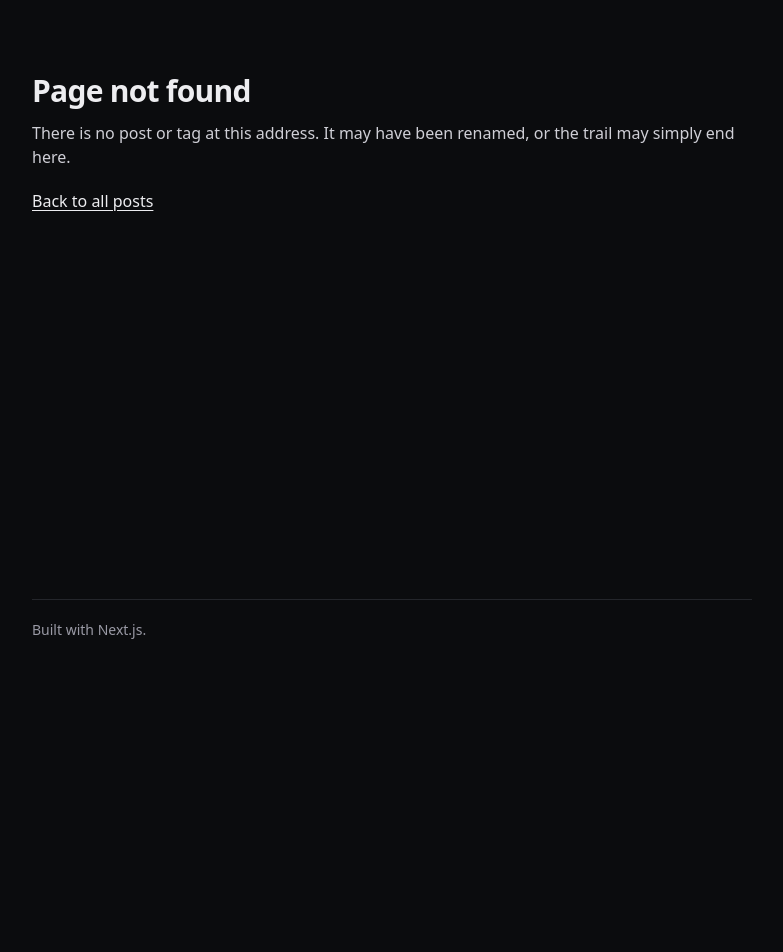
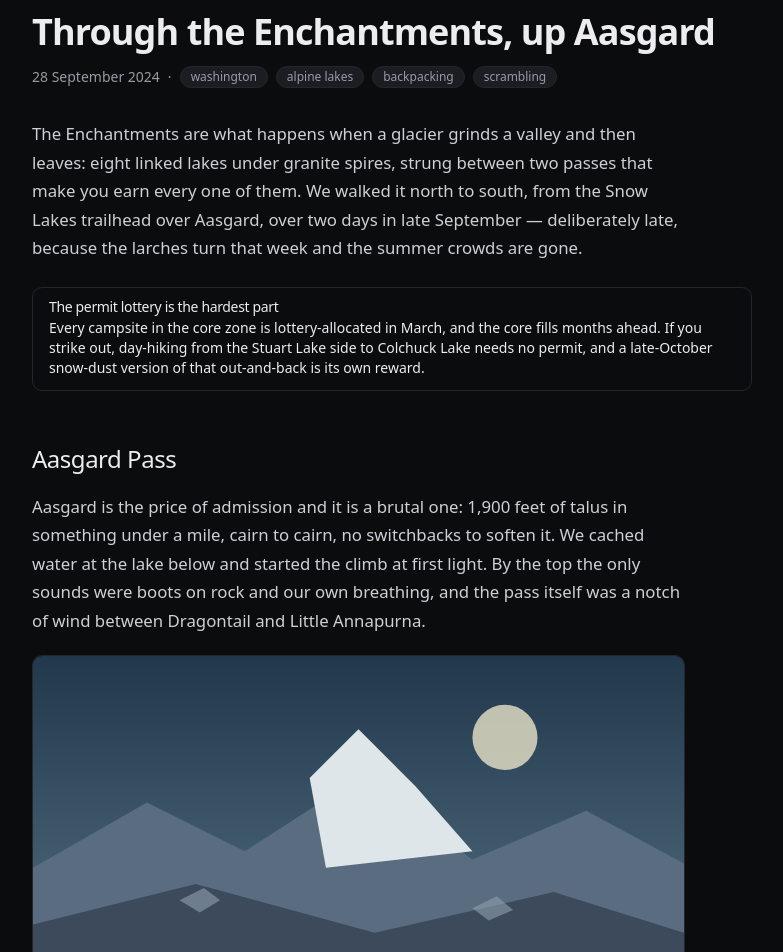
Before and after one commit to wishwhip-dev/hiking-blog-bz5rwv, a Next.js app: page /posts/enchantments-traverse in a window 1280 px wide. Before the commit this address had no page. Shown: the part 120-1072 px from the top of the page, without its empty margins (248-1031 px from the left). Before the commit the page ends 800 px from the top, so only its background shows below. Built offline with nearby package versions, Linux system fonts and the light colour scheme.

Commit message:
WIP task b2ba9d3b step 27 [skip ci]

```diff
--- /dev/null
+++ b/app/posts/enchantments-traverse/page.tsx
@@ -0,0 +1,178 @@
+import type { Metadata } from "next";
+import Image from "next/image";
+import Link from "next/link";
+import { notFound } from "next/navigation";
+import { Alert, AlertDescription, AlertTitle } from "@/components/ui/alert";
+import {
+  Table,
+  TableBody,
+  TableCell,
+  TableHead,
+  TableHeader,
+  TableRow,
+} from "@/components/ui/table";
+import { Prose } from "@/components/prose";
+import { PostHeader } from "@/components/post-header";
+import { getPost, listPosts } from "@/lib/posts";
+
+const SLUG = "enchantments-traverse";
+
+export function generateMetadata(): Metadata {
+  const post = getPost(SLUG);
+  return { title: post?.title, description: post?.blurb };
+}
+
+function Figure({ src, alt, caption }: { src: string; alt: string; caption: string }) {
+  return (
+    <figure className="my-6">
+      <Image
+        src={src}
+        alt={alt}
+        width={800}
+        height={500}
+        className="w-full h-auto rounded-lg border border-border"
+      />
+      <figcaption className="mt-2 text-xs text-muted-foreground">{caption}</figcaption>
+    </figure>
+  );
+}
+
+export default function Page() {
+  const post = getPost(SLUG);
+  if (!post) notFound();
+  const others = listPosts().filter((p) => p.slug !== SLUG);
+
+  return (
+    <article className="space-y-6">
+      <PostHeader title={post.title} published={post.published} tags={post.tags} />
+
+      <Prose>
+        <p>
+          The Enchantments are what happens when a glacier grinds a valley and then leaves: eight
+          linked lakes under granite spires, strung between two passes that make you earn every one
+          of them. We walked it north to south, from the Snow Lakes trailhead over Aasgard, over two
+          days in late September — deliberately late, because the larches turn that week and the
+          summer crowds are gone.
+        </p>
+      </Prose>
+
+      <Alert>
+        <AlertTitle>The permit lottery is the hardest part</AlertTitle>
+        <AlertDescription>
+          Every campsite in the core zone is lottery-allocated in March, and the core fills months
+          ahead. If you strike out, day-hiking from the Stuart Lake side to Colchuck Lake needs no
+          permit, and a late-October snow-dust version of that out-and-back is its own reward.
+        </AlertDescription>
+      </Alert>
+
+      <Prose>
+        <h2>Aasgard Pass</h2>
+        <p>
+          Aasgard is the price of admission and it is a brutal one: 1,900 feet of talus in something
+          under a mile, cairn to cairn, no switchbacks to soften it. We cached water at the lake
+          below and started the climb at first light. By the top the only sounds were boots on
+          rock and our own breathing, and the pass itself was a notch of wind between Dragontail and
+          Little Annapurna.
+        </p>
+        <Figure
+          src="/hikes/aasgard-pass.svg"
+          alt="Steep granite pass between snow-dusted peaks under a pale morning sky, with talus slopes falling away below"
+          caption="The last pitch of Aasgard Pass, just after sunrise."
+        />
+      </Prose>
+
+      <div className="max-w-[var(--measure)]">
+        <Table>
+          <TableHeader>
+            <TableRow>
+              <TableHead>Trail facts</TableHead>
+              <TableHead className="text-right">Snow Lakes to Stuart Lake</TableHead>
+            </TableRow>
+          </TableHeader>
+          <TableBody>
+            <TableRow>
+              <TableCell className="font-medium">Distance</TableCell>
+              <TableCell className="text-right">31 km (19 mi)</TableCell>
+            </TableRow>
+            <TableRow>
+              <TableCell className="font-medium">Elevation gain</TableCell>
+              <TableCell className="text-right">2,050 m (6,700 ft)</TableCell>
+            </TableRow>
+            <TableRow>
+              <TableCell className="font-medium">Time on trail</TableCell>
+              <TableCell className="text-right">2 days, one night at Perfection Lake</TableCell>
+            </TableRow>
+            <TableRow>
+              <TableCell className="font-medium">Difficulty</TableCell>
+              <TableCell className="text-right">Strenuous — class 2 talus on Aasgard</TableCell>
+            </TableRow>
+            <TableRow>
+              <TableCell className="font-medium">Best season</TableCell>
+              <TableCell className="text-right">Mid-July to mid-October</TableCell>
+            </TableRow>
+          </TableBody>
+        </Table>
+      </div>
+
+      <Prose>
+        <h2>The lake country</h2>
+        <p>
+          Then the traverse stops being a climb and becomes a stroll through the most improbable
+          real estate in the state: Perfection, Leprechaun, Sprite, each lake bluer and more
+          improbable than the last, goats standing on rocks like they were placed there. We camped
+          at Perfection and watched the alpenglow march down Prusik Peak with dinner in hand.
+        </p>
+        <Figure
+          src="/hikes/upper-enchantments-lake.svg"
+          alt="A deep blue alpine lake ringed by granite slopes and dark evergreens, with a snow-capped peak reflected in still water"
+          caption="Perfection Lake at the end of the first evening."
+        />
+        <p>
+          In the morning we crossed a frost-stiffened meadow, hopped a small creek, and let the
+          basin hand us over lake by lake toward the outlet. Nothing about the miles is hard; it is
+          the altitude and the pack that slow you, and the scenery that keeps you stopping anyway.
+        </p>
+      </Prose>
+
+      <Prose>
+        <h2>The larches turn</h2>
+        <p>
+          The lower Enchantments are guarded by alpine larches, deciduous conifers that burn gold
+          for roughly ten days at the end of September. We hit the front edge of it. Against black
+          granite and blue water the color is almost artificial, and every gust let go a slow
+          snowfall of needles. This is why you take the late-season lottery dates when they are
+          offered.
+        </p>
+        <Figure
+          src="/hikes/larches-gold.svg"
+          alt="Golden larch trees along a dark valley floor with layered mountain ridges behind at dusk"
+          caption="Golden larches below the outlet lakes on the second morning."
+        />
+      </Prose>
+
+      <Prose>
+        <h2>Down the long staircase</h2>
+        <p>
+          From Isolation Lake the trail drops through Snow Lakes&rsquo; country in a long,
+          knee-punishing descent of switchbacks and granite steps. The walk out along Icicle Creek
+          is hot and dusty and a little melancholy, the way the last hour of a good trip always is.
+          Thirteen hours after leaving camp we were eating gas-station burritos in Leavenworth,
+          still arguing about which lake was bluest.
+        </p>
+      </Prose>
+
+      <section className="max-w-[var(--measure)]">
+        <h2 className="text-xl font-semibold tracking-tight">More trips</h2>
+        <ul className="mt-3 flex flex-col gap-2">
+          {others.map((other) => (
+            <li key={other.slug}>
+              <Link href={`/posts/${other.slug}`} className="text-primary underline underline-offset-[3px]">
+                {other.title}
+              </Link>
+            </li>
+          ))}
+        </ul>
+      </section>
+    </article>
+  );
+}
```
